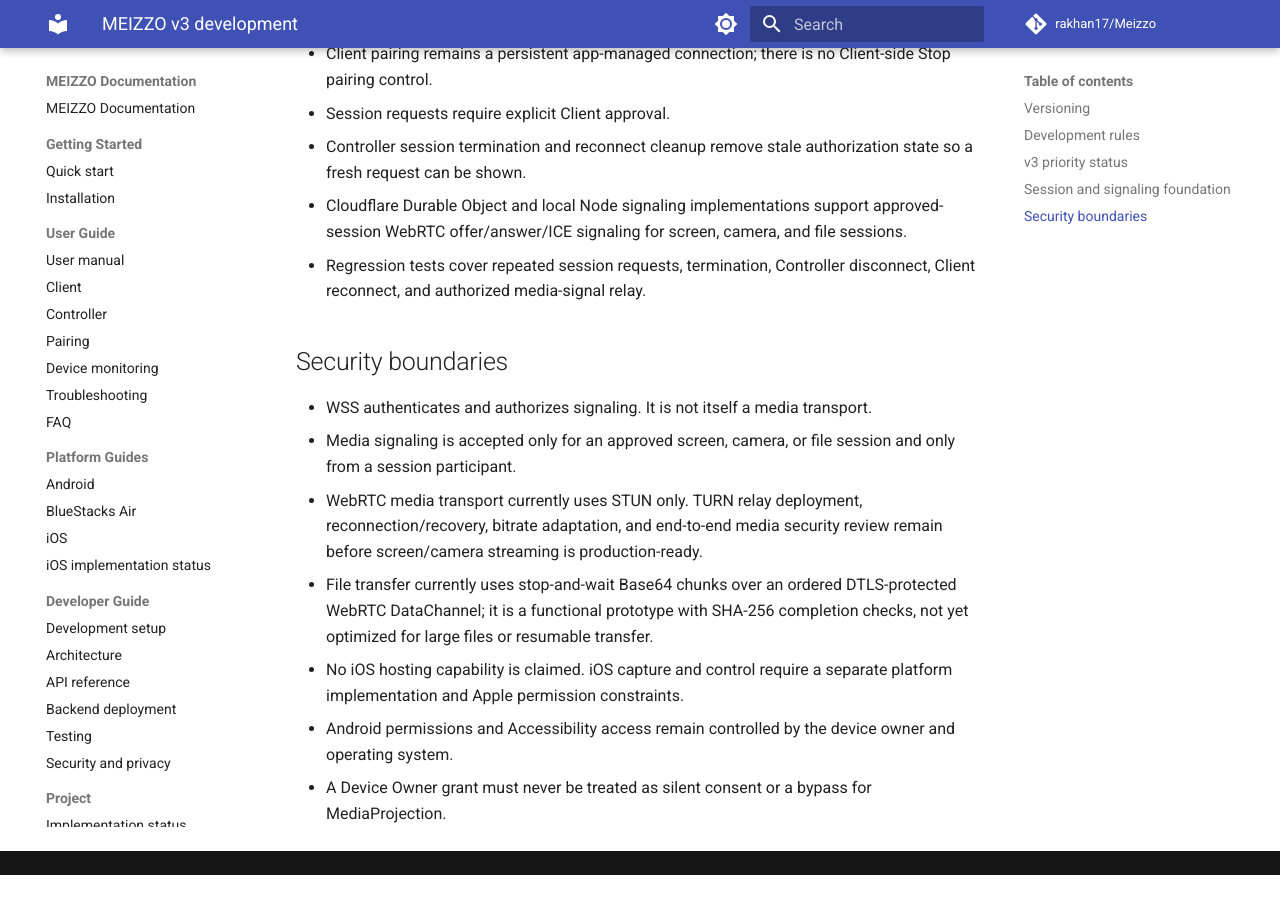
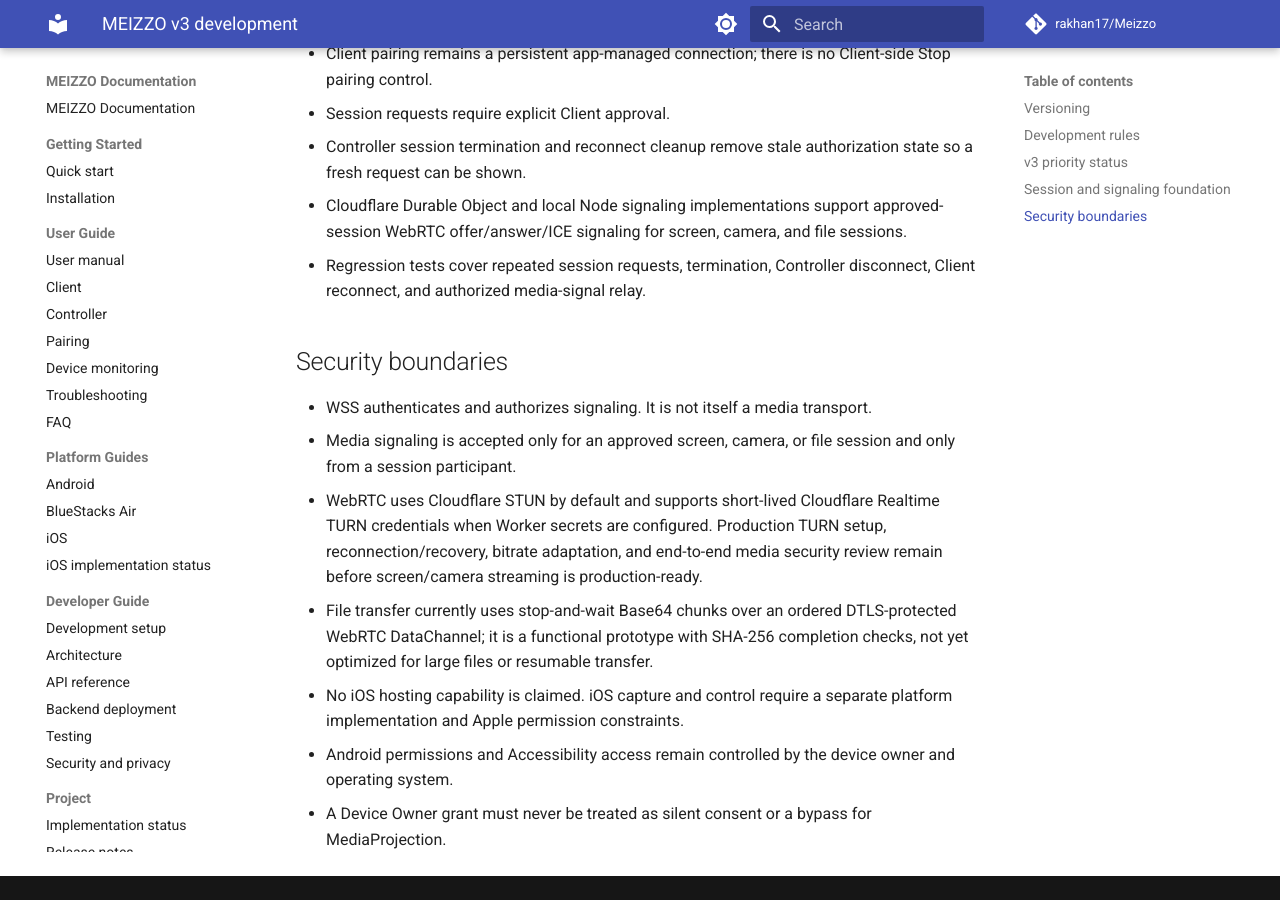
Before and after one commit to rakhan17/Meizzo, an MkDocs documentation site: the page built from docs/v3/README.md, in a window 1280 px wide and 900 px high, scrolled down 1385 px. Built offline with MkDocs 1.6.1 and Material for MkDocs 9.7.7, drawn with Linux system fonts in a browser that asks for light colours; comment, search, counter and statistics services are not loaded; before the commit the page ends 2260 px from its top, so only the background shows below that.

Commit message:
docs(v3): document optional Cloudflare TURN support

```diff
--- a/docs/v3/README.md
+++ b/docs/v3/README.md
@@ -39,7 +39,7 @@ This branch is the isolated development line for MEIZZO 3.x. The v2.5.0 stable l
 
 - WSS authenticates and authorizes signaling. It is not itself a media transport.
 - Media signaling is accepted only for an approved screen, camera, or file session and only from a session participant.
-- WebRTC media transport currently uses STUN only. TURN relay deployment, reconnection/recovery, bitrate adaptation, and end-to-end media security review remain before screen/camera streaming is production-ready.
+- WebRTC uses Cloudflare STUN by default and supports short-lived Cloudflare Realtime TURN credentials when Worker secrets are configured. Production TURN setup, reconnection/recovery, bitrate adaptation, and end-to-end media security review remain before screen/camera streaming is production-ready.
 - File transfer currently uses stop-and-wait Base64 chunks over an ordered DTLS-protected WebRTC DataChannel; it is a functional prototype with SHA-256 completion checks, not yet optimized for large files or resumable transfer.
 - No iOS hosting capability is claimed. iOS capture and control require a separate platform implementation and Apple permission constraints.
 - Android permissions and Accessibility access remain controlled by the device owner and operating system.
```
